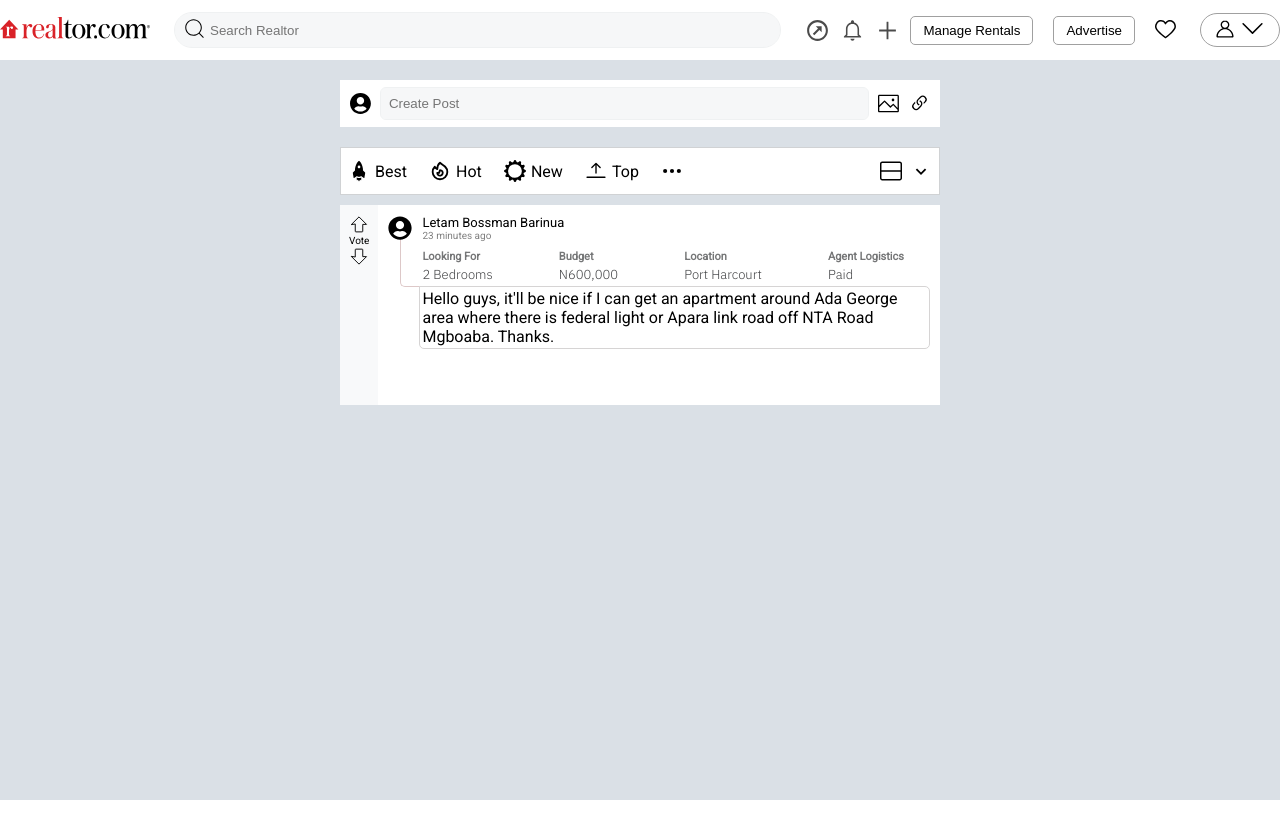
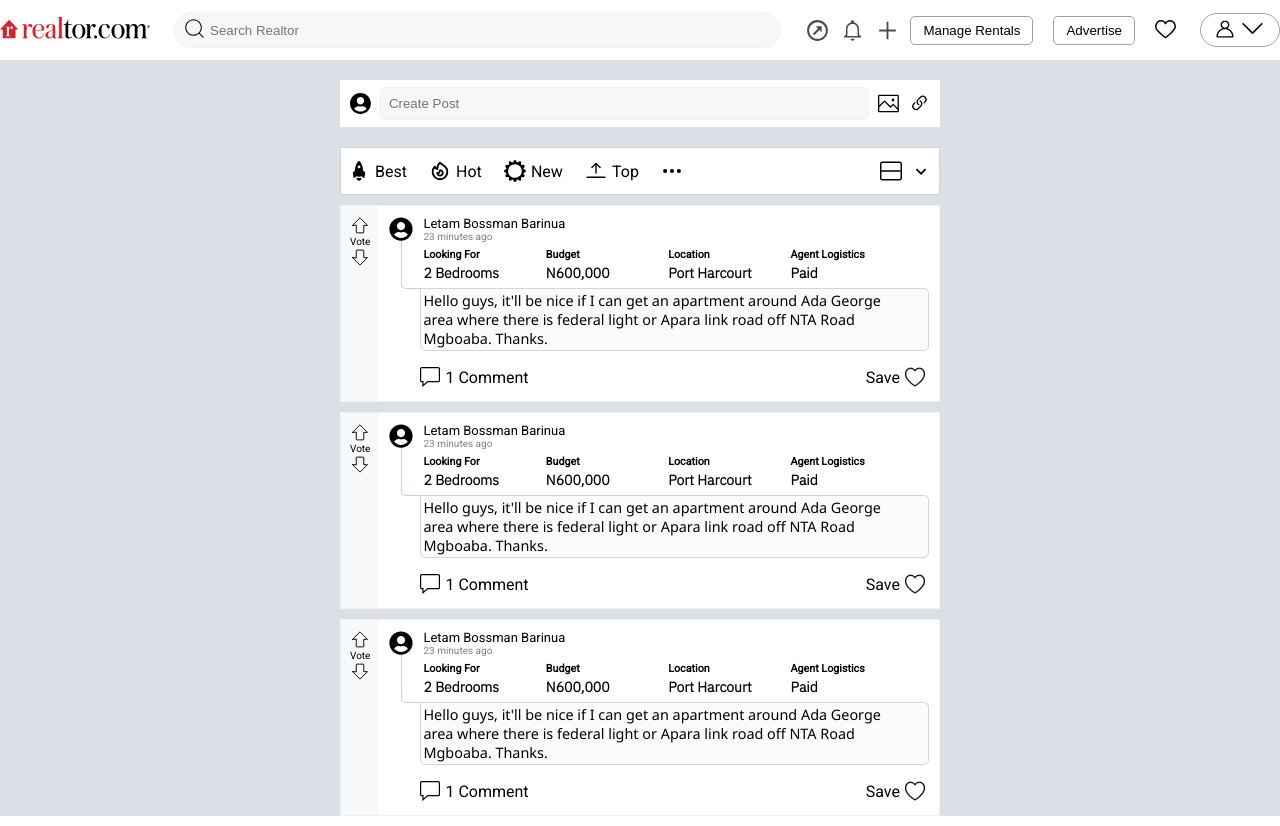
Before and after one commit to IAmYoungbossy/home-search, a React (Create React App) app: page / in a window 1280 px wide. Before the commit the page ends 800 px from the top, so only its background shows below. Built offline with nearby package versions, Linux system fonts and the light colour scheme.

Commit message:
Move styled to different module

```diff
--- a/public/index.html
+++ b/public/index.html
@@ -25,7 +25,7 @@
       Learn how to configure a non-root public URL by running `npm run build`.
     -->
     <style>
-      @import url('https://fonts.googleapis.com/css2?family=IBM+Plex+Sans:wght@300&family=Roboto:wght@100;300;400&display=swap');
+     @import url('https://fonts.googleapis.com/css2?family=IBM+Plex+Sans:wght@300&family=Noto+Sans&family=Roboto:wght@100;300;400&display=swap');
     </style>
     <title>React App</title>
   </head>
--- a/src/components/PostCards/ClientCard.tsx
+++ b/src/components/PostCards/ClientCard.tsx
@@ -1,5 +1,15 @@
-import styled from "styled-components";
+import {
+  StyledHouseSpec,
+  StyledVoteArrow,
+  StyledClientCard,
+  StyledDescription,
+  StyledPostDetails,
+  StyledOriginalPoster,
+  StyledInteractWithPostIcons,
+} from "./StyledClientCard";
+import { TfiComment } from "react-icons/tfi";
 import { FaUserCircle } from "react-icons/fa";
+import { HeartSaveSVG } from "../assets/header/SvgMarkUp";
 import { ArrowDownSVG, ArrowUpSVG } from "../assets/socialPage/SocialSVG";
 
 export default function ClientCard() {
@@ -17,6 +27,7 @@ function PostDetails() {
       <OriginalPoster />
       <HouseSpec />
       <Description />
+      <InteractWithPostIcons />
     </StyledPostDetails>
   );
 }
@@ -43,25 +54,34 @@ function OriginalPoster() {
   );
 }
 
+const houseSpecArray = [
+  {
+    tag: "Looking For",
+    value: "2 Bedrooms",
+  },
+  {
+    tag: "Budget",
+    value: "N600,000",
+  },
+  {
+    tag: "Location",
+    value: "Port Harcourt",
+  },
+  {
+    tag: "Agent Logistics",
+    value: "Paid",
+  },
+];
+
 function HouseSpec() {
   return (
     <StyledHouseSpec>
-      <div>
-        <p>Looking For</p>
-        <p>2 Bedrooms</p>
-      </div>
-      <div>
-        <p>Budget</p>
-        <p>N600,000</p>
-      </div>
-      <div>
-        <p>Location</p>
-        <p>Port Harcourt</p>
-      </div>
-      <div>
-        <p>Agent Logistics</p>
-        <p>Paid</p>
-      </div>
+      {houseSpecArray.map((tag, index) => (
+        <div key={index}>
+          <h6>{tag.tag}</h6>
+          <p>{tag.value}</p>
+        </div>
+      ))}
     </StyledHouseSpec>
   );
 }
@@ -78,109 +98,15 @@ function Description() {
   );
 }
 
-const StyledDescription = styled.div`
-  z-index: 2;
-  padding: 2px;
-  border-top: none;
-  border-radius: 5px;
-  position: relative;
-  padding: 2px 19px 2px 2px;
-  background-color: white;
-  margin: -1px 10px 2px 41px;
-  border: 1px solid #d6d4d4;
-  border-top-left-radius: 0;
-`;
-
-const StyledHouseSpec = styled.div`
-  display: flex;
-  flex-wrap: wrap;
-  border-radius: 5px;
-  padding: 5px 16px 0;
-  margin: -7px 15px 0 22px;
-  border-top-left-radius: 0;
-  border-bottom-right-radius: 0;
-  justify-content: space-between;
-  border-left: 1px solid #ddc8c8;
-  border-bottom: 1px solid #ddc8c8;
-
-  & > div {
-    padding: 3px 5px;
-    width: max-content;
-    text-align: start;
-    border-radius: 20px;
-  }
-
-  & > div > p {
-    font-size: 13px;
-    color: #414244;
-    min-width: max-content;
-  }
-
-  & > div > p:first-of-type {
-    min-width: 100%;
-    font-size: 11px;
-    color: #757677;
-    padding: 3px 0px;
-    font-weight: bold;
-    border-radius: 5px;
-    max-width: max-content;
-  }
-
-  & > div > p:last-of-type {
-    font-family: "IBM Plex Sans", sans-serif;
-  }
-`;
-
-const StyledOriginalPoster = styled.div`
-  gap: 10px;
-  display: flex;
-  align-items: center;
-  padding: 10px 10px 5px;
-
-  p {
-    font-size: 13px;
-  }
-
-  & > div > p:last-child {
-    color: gray;
-    display: block;
-    font-size: 10px;
-  }
-
-  svg {
-    display: block;
-    width: 24px;
-    height: 24px;
-  }
-`;
-
-const StyledClientCard = styled.div`
-  width: 100%;
-  height: 200px;
-  display: flex;
-  max-width: 600px;
-  margin: 10px auto;
-  background-color: white;
-`;
-
-const StyledPostDetails = styled.div`
-  flex: 1;
-`;
-
-const StyledVoteArrow = styled.div`
-  display: flex;
-  padding: 10px 9px;
-  align-items: center;
-  flex-direction: column;
-  background-color: #f8f9fa;
-
-  svg {
-    display: block;
-    width: 20px;
-    height: 20px;
-  }
-
-  p {
-    font-size: 10px;
-  }
-`;
+function InteractWithPostIcons() {
+  return (
+    <StyledInteractWithPostIcons>
+      <div>
+        <TfiComment /> 1 Comment
+      </div>
+      <div>
+        Save <HeartSaveSVG />
+      </div>
+    </StyledInteractWithPostIcons>
+  );
+}
--- /dev/null
+++ b/src/components/PostCards/StyledClientCard.ts
@@ -0,0 +1,135 @@
+import styled from "styled-components";
+
+export const StyledInteractWithPostIcons = styled.div`
+  gap: 10px;
+  display: flex;
+  align-items: center;
+  padding: 14px 14px 14px 41px;
+  justify-content: space-between;
+
+  svg {
+    width: 20px;
+    height: 20px;
+    cursor: pointer;
+  }
+
+  & > div {
+    gap: 5px;
+    display: flex;
+    align-items: center;
+  }
+
+  & > div > svg:last-of-type > g > path:first-of-type {
+    fill: transparent;
+  }
+
+  & > div > svg:last-of-type > g > path:first-of-type:hover {
+    fill: #ff000021;
+  }
+`;
+
+export const StyledDescription = styled.div`
+  z-index: 2;
+  border-top: none;
+  border-radius: 5px;
+  position: relative;
+  padding: 2px 19px 2px 2px;
+  margin: -1px 10px 2px 41px;
+  border: 1px solid #d6d6d6;
+  background-color: #f6f7f887;
+  border-top-left-radius: 0;
+
+  p {
+    font-size: 0.9rem;
+    font-family: "Noto Sans", sans-serif;
+  }
+`;
+
+export const StyledHouseSpec = styled.div`
+  display: flex;
+  flex-wrap: wrap;
+  border-radius: 5px;
+  padding: 5px 16px 0;
+  margin: -7px 15px 0 22px;
+  border-top-left-radius: 0;
+  border-bottom-right-radius: 0;
+  justify-content: space-between;
+  border-left: 1px solid #ddc8c8;
+  border-bottom: 1px solid #ddc8c8;
+
+  & > div {
+    flex: 1;
+    padding: 3px 5px;
+    width: max-content;
+    text-align: start;
+    border-radius: 20px;
+  }
+
+  & > div > h6 {
+    min-width: max-content;
+  }
+
+  & > div > p {
+    min-width: 100%;
+    font-size: 14px;
+    padding: 3px 0px;
+    font-weight: bold;
+    border-radius: 5px;
+    max-width: max-content;
+    font-family: "IBM Plex Sans", sans-serif;
+  }
+`;
+
+export const StyledOriginalPoster = styled.div`
+  gap: 10px;
+  display: flex;
+  align-items: center;
+  padding: 10px 10px 5px;
+
+  p {
+    font-size: 13px;
+  }
+
+  & > div > p:last-child {
+    color: gray;
+    display: block;
+    font-size: 10px;
+  }
+
+  svg {
+    display: block;
+    width: 24px;
+    height: 24px;
+  }
+`;
+
+export const StyledClientCard = styled.div`
+  width: 100%;
+  display: flex;
+  max-width: 600px;
+  margin: 10px auto;
+  background-color: white;
+  border: 1px solid #eff1f2;
+`;
+
+export const StyledPostDetails = styled.div`
+  flex: 1;
+`;
+
+export const StyledVoteArrow = styled.div`
+  display: flex;
+  padding: 10px 9px;
+  align-items: center;
+  flex-direction: column;
+  background-color: #f8f9fa;
+
+  svg {
+    display: block;
+    width: 20px;
+    height: 20px;
+  }
+
+  p {
+    font-size: 10px;
+  }
+`;
--- a/src/components/SocialPage/SocialPage.tsx
+++ b/src/components/SocialPage/SocialPage.tsx
@@ -12,6 +12,8 @@ export default function SocialPage() {
         <CreatePost />
         <FilterBar />
         <ClientCard />
+        <ClientCard />
+        <ClientCard />
       </main>
     </StyledSocialPage>
   );
```
